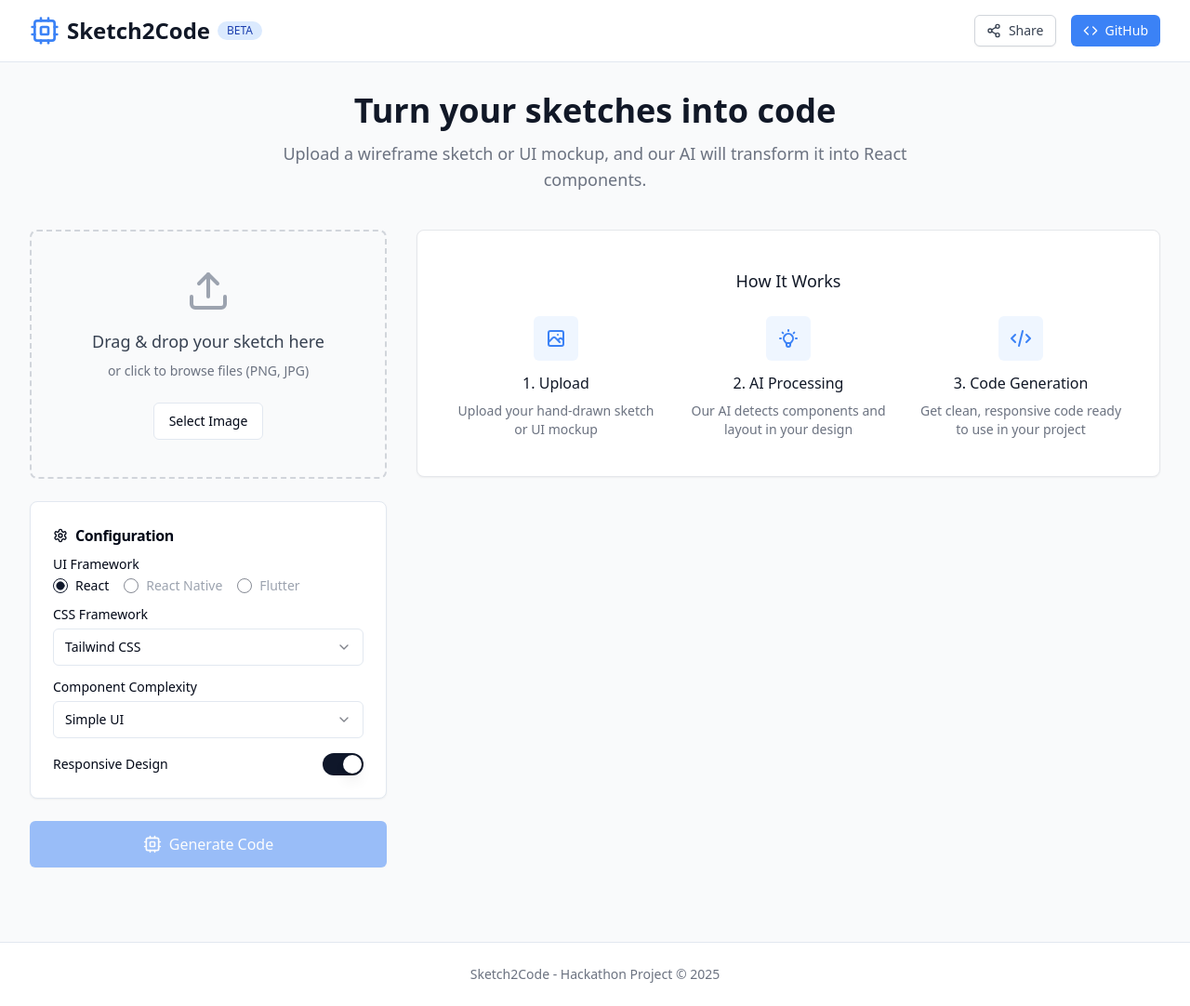
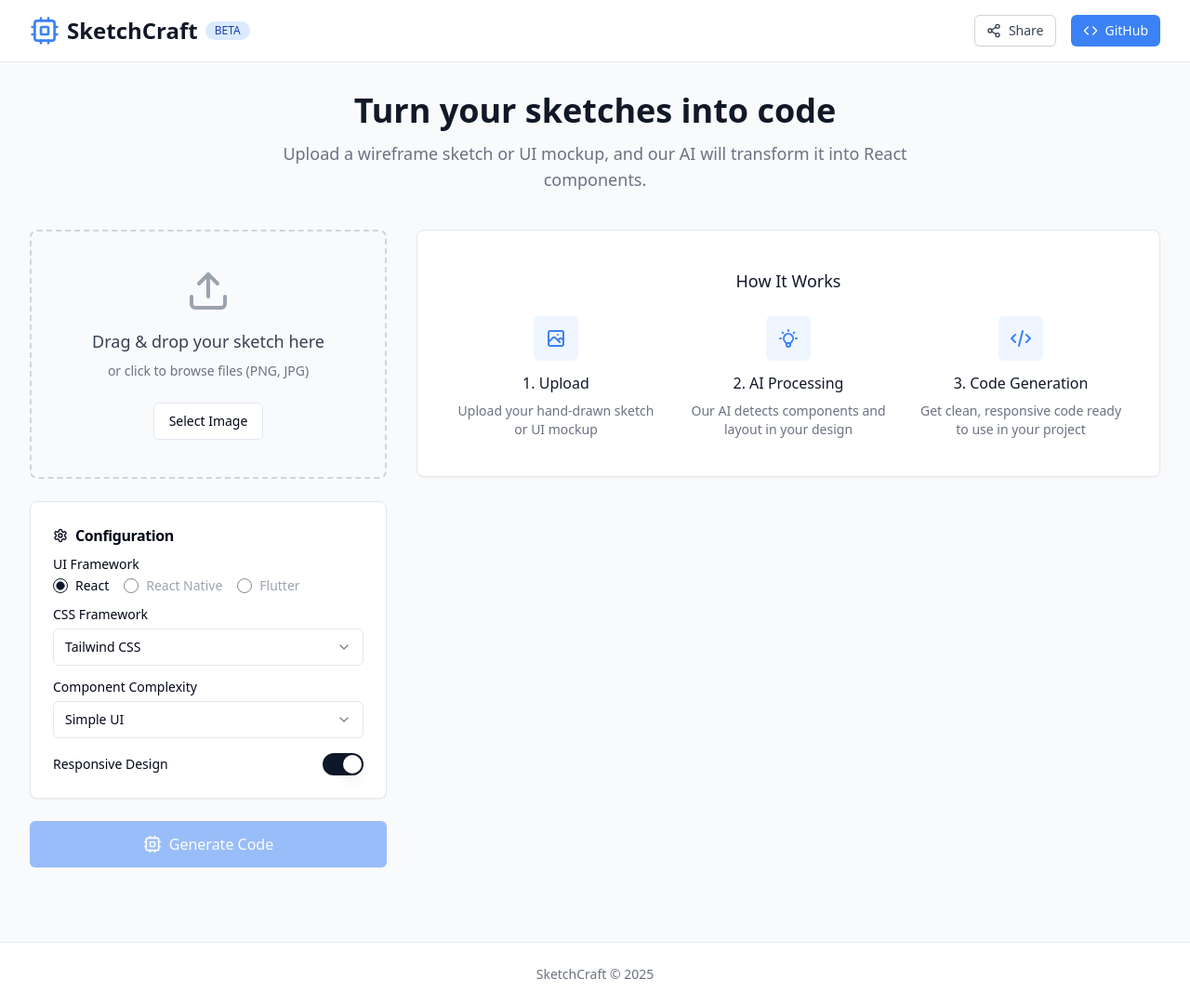
Before and after one commit to Iamshubz/sketch-to-code-ai, a React (Vite) app: page / in a window 1280 px wide. Shown: the whole page at 93% size. Built offline with nearby package versions, Linux system fonts and the light colour scheme.

Commit message:
Rename app and update footer
Rename the app to Sketchcraft and update the footer.

```diff
--- a/index.html
+++ b/index.html
@@ -1,14 +1,15 @@
+
 <!DOCTYPE html>
 <html lang="en">
   <head>
     <meta charset="UTF-8" />
     <meta name="viewport" content="width=device-width, initial-scale=1.0" />
-    <title>sketch-to-code-ai</title>
-    <meta name="description" content="Lovable Generated Project" />
+    <title>SketchCraft</title>
+    <meta name="description" content="Transform your sketches into code" />
     <meta name="author" content="Lovable" />
 
-    <meta property="og:title" content="sketch-to-code-ai" />
-    <meta property="og:description" content="Lovable Generated Project" />
+    <meta property="og:title" content="SketchCraft" />
+    <meta property="og:description" content="Transform your sketches into code" />
     <meta property="og:type" content="website" />
     <meta property="og:image" content="https://lovable.dev/opengraph-image-p98pqg.png" />
 
--- a/src/pages/Index.tsx
+++ b/src/pages/Index.tsx
@@ -118,7 +118,7 @@ const Index = () => {
           <div className="flex justify-between items-center">
             <div className="flex items-center">
               <Cpu className="h-8 w-8 text-brand-blue" />
-              <h1 className="ml-2 text-2xl font-bold text-gray-900">Sketch2Code</h1>
+              <h1 className="ml-2 text-2xl font-bold text-gray-900">SketchCraft</h1>
               <span className="ml-2 bg-blue-100 text-blue-800 text-xs font-medium px-2.5 py-0.5 rounded-full">BETA</span>
             </div>
             <div className="flex items-center space-x-4">
@@ -130,7 +130,7 @@ const Index = () => {
                 Share
               </button>
               <a
-                href="https://github.com/your-repo/sketch2code"
+                href="https://github.com/your-repo/sketchcraft"
                 target="_blank"
                 rel="noopener noreferrer"
                 className="inline-flex items-center px-3 py-2 border border-transparent text-sm leading-4 font-medium rounded-md text-white bg-brand-blue hover:bg-blue-600 focus:outline-none focus:ring-2 focus:ring-offset-2 focus:ring-brand-blue"
@@ -264,7 +264,7 @@ const Index = () => {
       <footer className="bg-white mt-12 border-t">
         <div className="max-w-7xl mx-auto py-6 px-4 sm:px-6 lg:px-8">
           <p className="text-center text-sm text-gray-500">
-            Sketch2Code - Hackathon Project &copy; {new Date().getFullYear()}
+            SketchCraft &copy; {new Date().getFullYear()}
           </p>
         </div>
       </footer>
```
